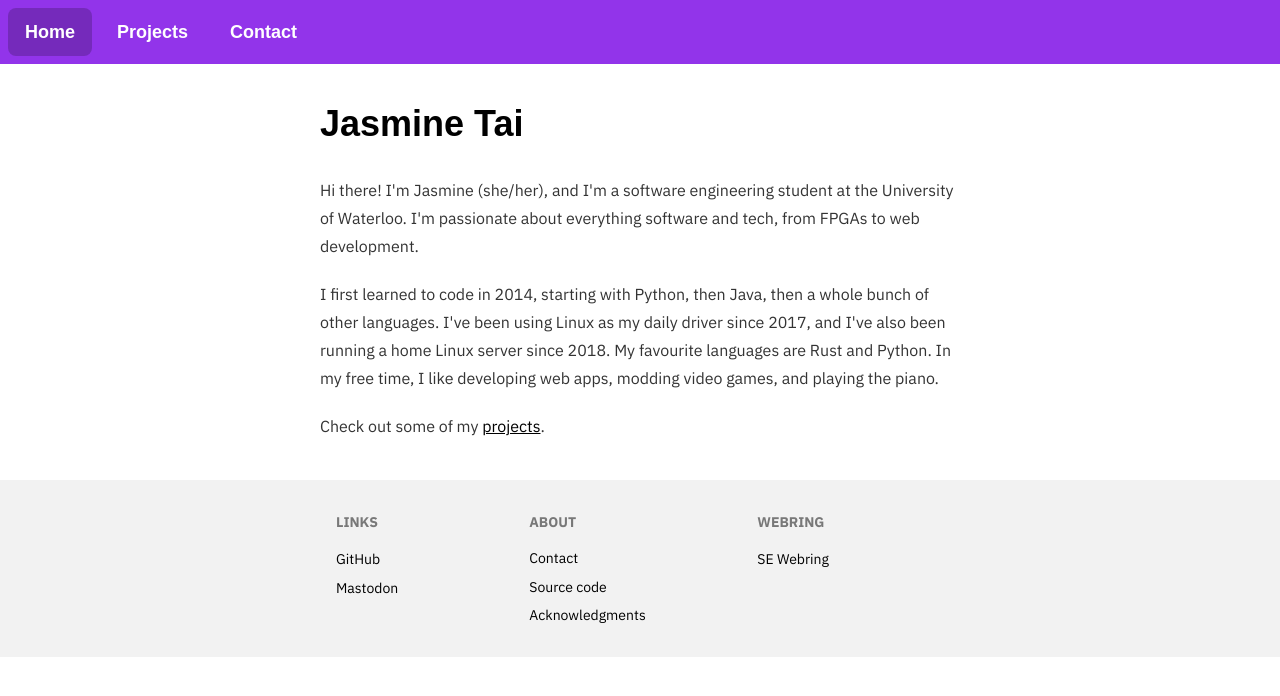
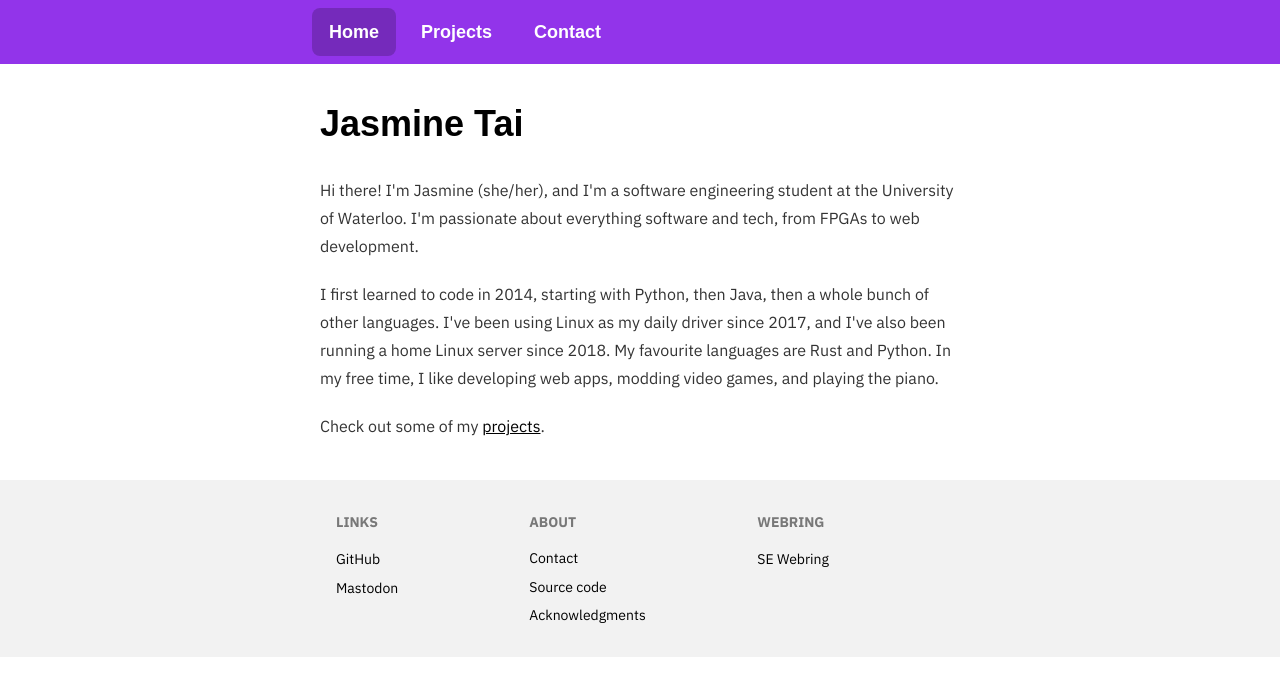
Before and after one commit to j-tai/jtai.ca, a SvelteKit app: page / in a window 1280 px wide. Shown: the top 696 px of the page. Built offline with nearby package versions, Linux system fonts and the light colour scheme; some icons are missing; a web font is replaced by a local one.

Commit message:
Fix large gap between nav links and theme switcher

```diff
--- a/src/routes/+layout.svelte
+++ b/src/routes/+layout.svelte
@@ -9,15 +9,14 @@
     import NavbarLink from './NavbarLink.svelte';
 </script>
 
-<header>
+<header class="bg-primary text-primary-content">
     <!-- Can't put overflow-x-auto here, since that makes the theme switcher
     dropdown get clipped -->
-    <nav class="navbar flex-wrap bg-primary text-primary-content gap-x-2">
+    <nav class="navbar flex-wrap gap-x-2">
         <NavbarLink href="/">Home</NavbarLink>
         <NavbarLink href="/projects">Projects</NavbarLink>
         <NavbarLink href="/contact">Contact</NavbarLink>
-        <div class="flex-1" />
-        <div>
+        <div class="flex-1 flex flex-row justify-end">
             <ThemeSwitcher />
         </div>
     </nav>
@@ -48,6 +47,7 @@
 </footer>
 
 <style lang="postcss">
+    nav,
     main,
     footer > div {
         @apply mx-auto;
```
